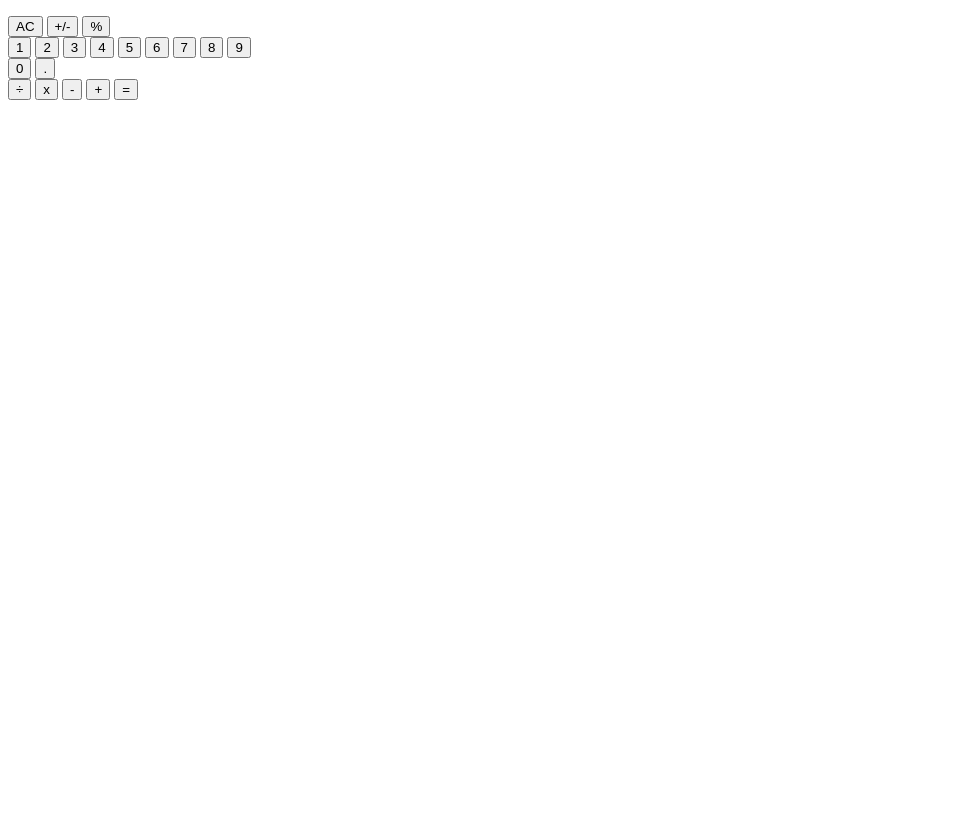
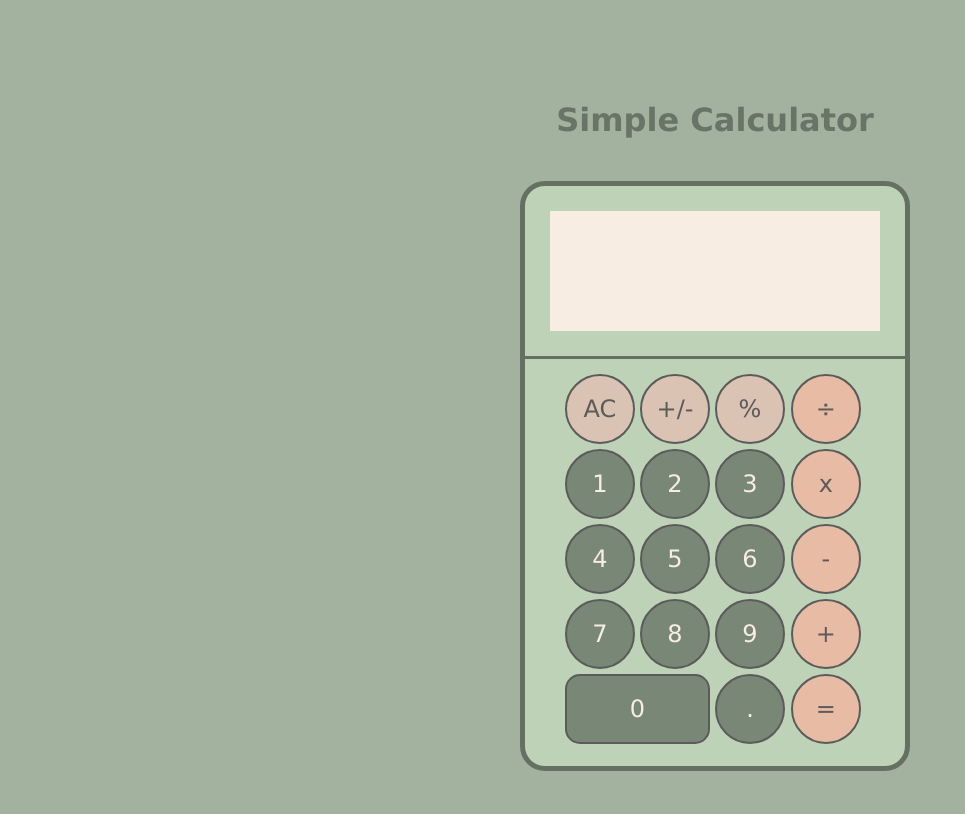
Before and after one commit to wukongO-O/calculator, a plain HTML site: page index.html in a window 1280 px wide. Shown: the whole page, without its empty margins (0-965 px from the left). Drawn offline with Linux system fonts and the light colour scheme.

Commit message:
add styles and fix js bugs

```diff
--- a/calculator.js
+++ b/calculator.js
@@ -43,8 +43,12 @@ const displayText = document.querySelector('#text');
 let display;
 let text = '';
 function displayNum(event) {
+    if (text.length < 11) {
     text += `${event.target.id}`;
     displayText.textContent = text;
+    } else {
+        displayText.textContent = 'Oops...too many #s.'
+    };
     return display = displayText.textContent;
 };
 
@@ -57,6 +61,8 @@ const buttons = document.querySelectorAll('button');
 nums.forEach((num) => {
     num.addEventListener('click', displayNum);
 });
+
+
 
 const operators = document.querySelectorAll('div.rbtns > button');
 let clickTimes = 0;
@@ -102,7 +108,7 @@ const ac = document.querySelector('.clear');
 ac.addEventListener('click',reset);
 
 function Neg() {
-    display = 0 - display;
+    display = - displayText.textContent;
     return displayText.textContent = display;
 };
 
--- a/index.html
+++ b/index.html
@@ -4,10 +4,11 @@
     <meta charset = 'UTF-8'>
     <title>Calculator</title>
     <script src="calculator.js" defer></script>
-    <link rel="stylesheets" href="calc-styles.css">
+    <link rel="stylesheet" href="styles.css">
 </head>
 
 <body>
+    <h1>Simple Calculator</h1>
     <div class="container">
         <div id="screen">
             <p id="text"></p>
@@ -15,7 +16,7 @@
 
         <div class="btns">
             <div class="lbtns">
-                <div class="1strow">
+                <div class="firstrow">
                     <button class="clear">AC</button>
                     <button class="posNeg">+/-</button>
                     <button class="percent">%</button>
@@ -32,7 +33,7 @@
                     <button id="9">9</button>
                 </div>
                 <div class="zerodot">
-                    <button id="0">0</button>
+                    <button class="zero" id="0">0</button>
                     <button id=".">.</button>
                 </div>
             </div>
--- /dev/null
+++ b/styles.css
@@ -0,0 +1,102 @@
+html{
+    box-sizing: border-box;
+    position: absolute;
+    left: 40%;
+    top: 10%;
+    background-color: #a2b29f;
+}
+
+h1 {
+    font-family: Verdana, Geneva, Tahoma, sans-serif;
+    color: #677466;
+    text-align: center;
+    padding-bottom: 20px;
+}
+
+.container {
+    border: 5px solid #657063;
+    border-radius: 25px;
+    width: 380px;
+    height: 580px;
+    margin-top: 10px;
+    background-color: #bdd2b6  ;
+}
+
+#screen {
+    border-bottom: 3px solid #657063;
+    height: 120px;
+    width: 330px;
+    padding: 25px;
+    background-clip: content-box;
+    background-color: #f8ede3;
+}
+
+#text{
+    font-size: 36px;
+    text-align:right;
+    overflow-wrap: break-word;
+    padding-right: 20px;
+    font-family: Verdana, Geneva, Tahoma, sans-serif;
+    color: #657063;
+}
+
+.btns {
+    display: flex;
+    height: 440px;
+    width: 380px;
+    margin-top: 10px;
+}
+
+button {
+    border-radius: 50%;
+    height: 70px;
+    width: 70px;
+    font-size: 24px;
+    border: 2px solid rgb(92, 91, 91);
+    font-family: Verdana, Geneva, Tahoma, sans-serif;
+    background-color: #798777;
+}
+button:hover {
+    background-color: #bdd2b6;
+}
+
+.rbtns {
+    position: relative;
+    left: 20px;
+    top: 5px;
+}
+.rbtns>* {
+    margin-bottom: 5px;
+    background-color: #ebbba4f1;
+    color:rgb(92, 91, 91);
+}
+
+.lbtns {
+    position: relative;
+    left: 40px;
+}
+
+.nums {
+    display: flex;
+    flex-flow: row wrap;
+    gap: 5px;
+}
+.nums>*, .zerodot>* {
+    color: #f8ede3;
+}
+
+.zero {
+    width: 145px;
+    border-radius: 15px;
+}
+
+.firstrow, .zerodot {
+    display: flex;
+    gap: 5px;
+    margin: 5px 0;
+}
+
+.firstrow > * {
+    background-color: #fdb0b073;
+    color:rgb(92, 91, 91);
+}
```
Also changed, not shown: calc-styles.css (deleted).
